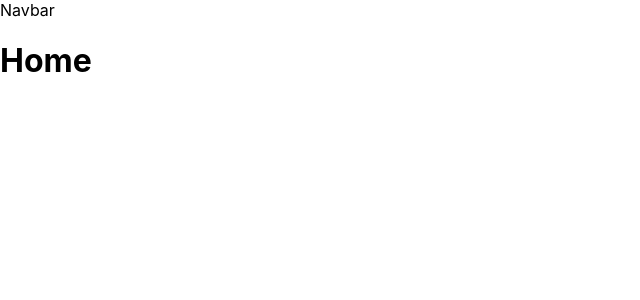
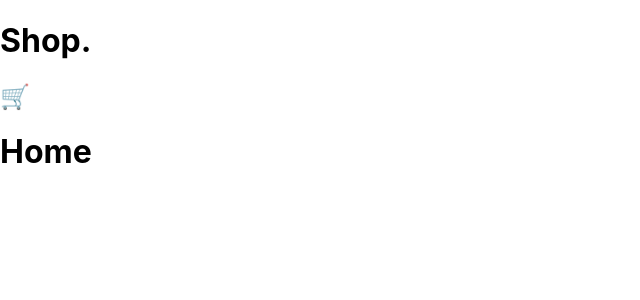
Before and after one commit to erickdc7/shopping-cart-react, a React (Create React App) app: page / in a window 1280 px wide. Shown: the top 300 px of the page, without its empty margins (0-640 px from the left). Built offline with nearby package versions, Linux system fonts and the light colour scheme.

Commit message:
add styles

```diff
--- a/src/components/Navbar/Navbar.css
+++ b/src/components/Navbar/Navbar.css
@@ -0,0 +1,32 @@
+.nav-container {
+  position: sticky;
+  z-index: 3;
+  top: 0;
+}
+
+.navbar {
+  display: flex;
+  justify-content: space-between;
+  height: 15vh;
+  background-color: #1b1b1b;
+}
+
+.navbar a {
+  text-decoration: none;
+}
+
+.navbar-logo {
+  justify-self: start;
+  margin-left: 20px;
+  color: #fff;
+  margin-top: 4vh;
+  cursor: pointer;
+}
+
+.seeCarrito {
+  font-size: 25px;
+  margin-right: 20px;
+  margin-top: 4vh;
+  cursor: pointer;
+  text-decoration: none;
+}
--- a/src/components/Navbar/Navbar.js
+++ b/src/components/Navbar/Navbar.js
@@ -1,7 +1,11 @@
 const Navbar = () => {
     return (
-        <div>Navbar</div>
-    )
-}
+        <div className="nav-container">
+            <nav className="navbar"></nav>
+            <h1 className="navbar-logo">Shop.</h1>
+            <h2>🛒</h2>
+        </div>
+    );
+};
 
-export default Navbar
+export default Navbar;
```
